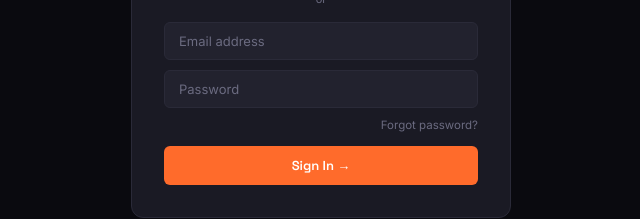
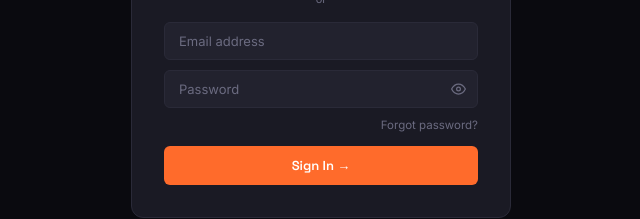
Before and after one commit to Zuse-Holding/Charon, a Next.js app in the folder web/: page /login in a window 1280 px wide. Shown: the part 398-617 px from the top of the page, without its empty margins (319-959 px from the left). Built offline with nearby package versions, Linux system fonts and the light colour scheme; no server answers.

Commit message:
Add password visibility toggle to login, recovery, and settings

```diff
--- a/web/app/login/page.module.css
+++ b/web/app/login/page.module.css
@@ -149,6 +149,25 @@
 .input::placeholder { color: var(--muted); }
 .input:focus { border-color: var(--orange); }
 
+.pwWrap { position: relative; width: 100%; display: flex; }
+.pwInput { padding-right: 36px; }
+.pwToggle {
+  position: absolute;
+  right: 8px;
+  top: 50%;
+  transform: translateY(-50%);
+  background: none;
+  border: none;
+  padding: 4px;
+  display: flex;
+  align-items: center;
+  justify-content: center;
+  color: var(--muted);
+  cursor: pointer;
+  transition: color 0.15s;
+}
+.pwToggle:hover { color: var(--text); }
+
 .error {
   font-size: 12px;
   color: var(--red);
--- a/web/app/login/page.tsx
+++ b/web/app/login/page.tsx
@@ -3,6 +3,32 @@ import { useState, useEffect, Suspense } from "react";
 import { useRouter, useSearchParams } from "next/navigation";
 import { createClient } from "../../lib/supabase/client";
 import styles from "./page.module.css";
+
+// Show/hide toggle for password fields — plain SVG eye / eye-off icons,
+// no icon library dependency for one small control.
+function PasswordToggle({ show, onToggle }: { show: boolean; onToggle: () => void }) {
+  return (
+    <button
+      type="button"
+      className={styles.pwToggle}
+      onClick={onToggle}
+      tabIndex={-1}
+      aria-label={show ? "Hide password" : "Show password"}
+    >
+      {show ? (
+        <svg width="15" height="15" viewBox="0 0 24 24" fill="none" stroke="currentColor" strokeWidth="2">
+          <path d="M17.94 17.94A10.94 10.94 0 0 1 12 20c-7 0-11-8-11-8a18.5 18.5 0 0 1 5.06-5.94M9.9 4.24A10.94 10.94 0 0 1 12 4c7 0 11 8 11 8a18.5 18.5 0 0 1-2.16 3.19m-6.72-1.07a3 3 0 1 1-4.24-4.24" strokeLinecap="round" strokeLinejoin="round"/>
+          <path d="M1 1l22 22" strokeLinecap="round"/>
+        </svg>
+      ) : (
+        <svg width="15" height="15" viewBox="0 0 24 24" fill="none" stroke="currentColor" strokeWidth="2">
+          <path d="M1 12s4-8 11-8 11 8 11 8-4 8-11 8-11-8-11-8z" strokeLinecap="round" strokeLinejoin="round"/>
+          <circle cx="12" cy="12" r="3" strokeLinecap="round" strokeLinejoin="round"/>
+        </svg>
+      )}
+    </button>
+  );
+}
 
 function LoginPage() {
   const [firstName, setFirstName] = useState("");
@@ -30,6 +56,10 @@ function LoginPage() {
   const [recoveryLoading, setRecoveryLoading] = useState(false);
   const [recoveryError, setRecoveryError] = useState<string | null>(null);
   const [recoveryDone, setRecoveryDone] = useState(false);
+
+  const [showPassword, setShowPassword] = useState(false);
+  const [showNewPassword, setShowNewPassword] = useState(false);
+  const [showConfirmPassword, setShowConfirmPassword] = useState(false);
 
   const router   = useRouter();
   const params   = useSearchParams();
@@ -123,22 +153,28 @@ function LoginPage() {
 
           <div className={styles.fields}>
             <div className={styles.sectionNote}>Set a new password for your account.</div>
+            <div className={styles.pwWrap}>
               <input
-              className={styles.input}
-              type="password"
+                className={`${styles.input} ${styles.pwInput}`}
+                type={showNewPassword ? "text" : "password"}
                 placeholder="New password"
                 value={newPassword}
                 onChange={e => setNewPassword(e.target.value)}
                 onKeyDown={e => e.key === "Enter" && handleSetNewPassword()}
               />
+              <PasswordToggle show={showNewPassword} onToggle={() => setShowNewPassword(v => !v)} />
+            </div>
+            <div className={styles.pwWrap}>
               <input
-              className={styles.input}
-              type="password"
+                className={`${styles.input} ${styles.pwInput}`}
+                type={showConfirmPassword ? "text" : "password"}
                 placeholder="Confirm new password"
                 value={confirmPassword}
                 onChange={e => setConfirmPassword(e.target.value)}
                 onKeyDown={e => e.key === "Enter" && handleSetNewPassword()}
               />
+              <PasswordToggle show={showConfirmPassword} onToggle={() => setShowConfirmPassword(v => !v)} />
+            </div>
           </div>
 
           {recoveryError && <div className={styles.error}>{recoveryError}</div>}
@@ -250,14 +286,17 @@ function LoginPage() {
                 onChange={e => setEmail(e.target.value)}
                 onKeyDown={e => e.key === "Enter" && handleEmail()}
               />
+              <div className={styles.pwWrap}>
                 <input
-                className={styles.input}
-                type="password"
+                  className={`${styles.input} ${styles.pwInput}`}
+                  type={showPassword ? "text" : "password"}
                   placeholder="Password"
                   value={password}
                   onChange={e => setPassword(e.target.value)}
                   onKeyDown={e => e.key === "Enter" && handleEmail()}
                 />
+                <PasswordToggle show={showPassword} onToggle={() => setShowPassword(v => !v)} />
+              </div>
             </div>
 
             {mode === "signin" && (
--- a/web/app/settings/page.module.css
+++ b/web/app/settings/page.module.css
@@ -40,6 +40,25 @@
 }
 .nameInput:focus { border-color: var(--orange); }
 .nameInput::placeholder { color: var(--muted); }
+
+.pwWrap { position: relative; flex: 1; display: flex; }
+.pwInput { padding-right: 32px; width: 100%; }
+.pwToggle {
+  position: absolute;
+  right: 6px;
+  top: 50%;
+  transform: translateY(-50%);
+  background: none;
+  border: none;
+  padding: 4px;
+  display: flex;
+  align-items: center;
+  justify-content: center;
+  color: var(--muted);
+  cursor: pointer;
+  transition: color 0.15s;
+}
+.pwToggle:hover { color: var(--text); }
 
 .badge {
   font-family: var(--font-mono); font-size: 9px; letter-spacing: 0.1em;
```
Also changed, not shown: web/app/settings/page.tsx (+38 -4 lines), 1 other file (tests, documents, lock files or other folders). Lines whose indentation alone changed are shown as unchanged.
